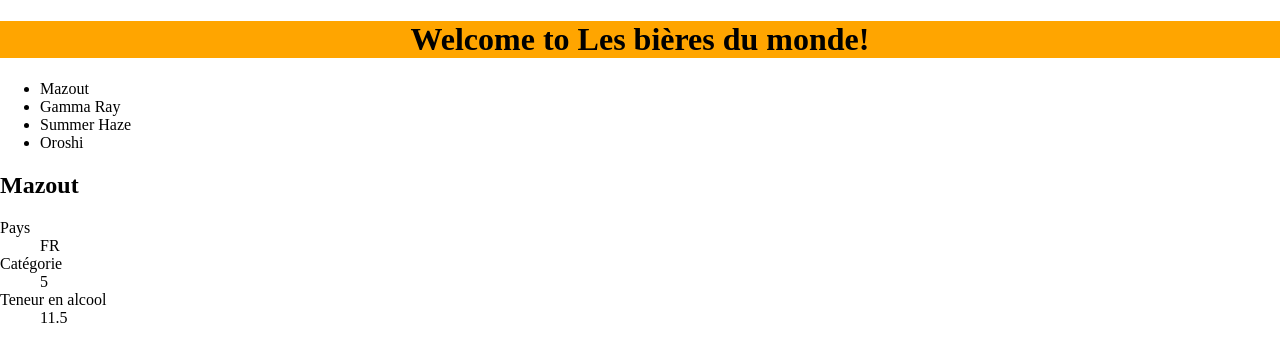
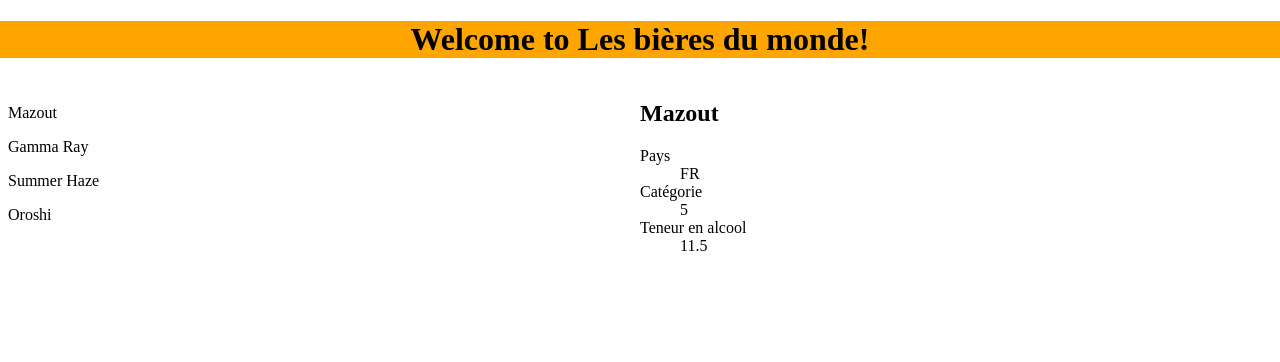
Before and after one commit to pbreteche/angular-beer, an Angular app: page / in a window 1280 px wide. Shown: the top 362 px of the page. Built offline with nearby package versions, Linux system fonts and the light colour scheme.

Commit message:
ajout de style

```diff
--- a/src/app/app.component.html
+++ b/src/app/app.component.html
@@ -2,6 +2,8 @@
   <h1>
     Welcome to {{ title }}!
   </h1>
+  <div class="main">
     <app-beer-list></app-beer-list>
     <app-beer-detail></app-beer-detail>
+  </div>
 </div>
--- a/src/app/app.component.scss
+++ b/src/app/app.component.scss
@@ -2,3 +2,10 @@ h1 {
   background: orange;
   text-align: center;
 }
+
+.main {
+  display: flex;
+  * {
+    flex: 1;
+  }
+}
--- a/src/app/app.component.ts
+++ b/src/app/app.component.ts
@@ -1,5 +1,4 @@
 import {Component} from '@angular/core';
-import {Beer, BeerCategory} from '../beer';
 
 @Component({
   selector: 'app-root',
--- a/src/app/beer-list/beer-list.component.scss
+++ b/src/app/beer-list/beer-list.component.scss
@@ -0,0 +1,14 @@
+$hoverColor: aqua;
+
+ul {
+  list-style-type: none;
+  padding: 0;
+}
+
+li {
+  padding: .5em;
+
+  &:hover {
+    background: $hoverColor;
+  }
+}
```
